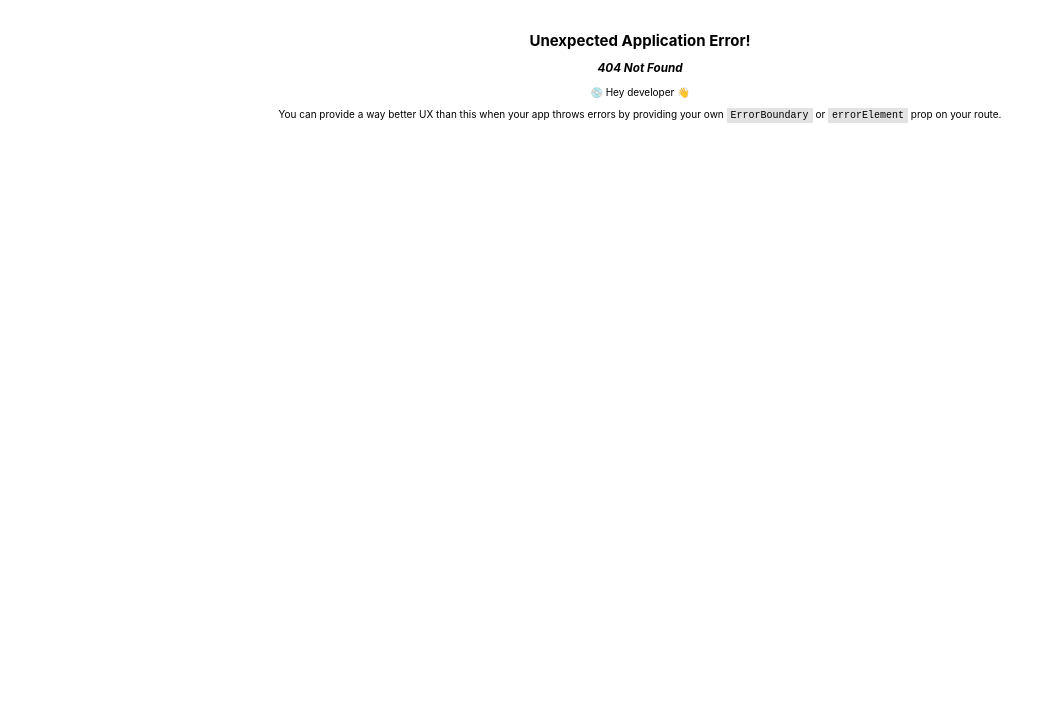
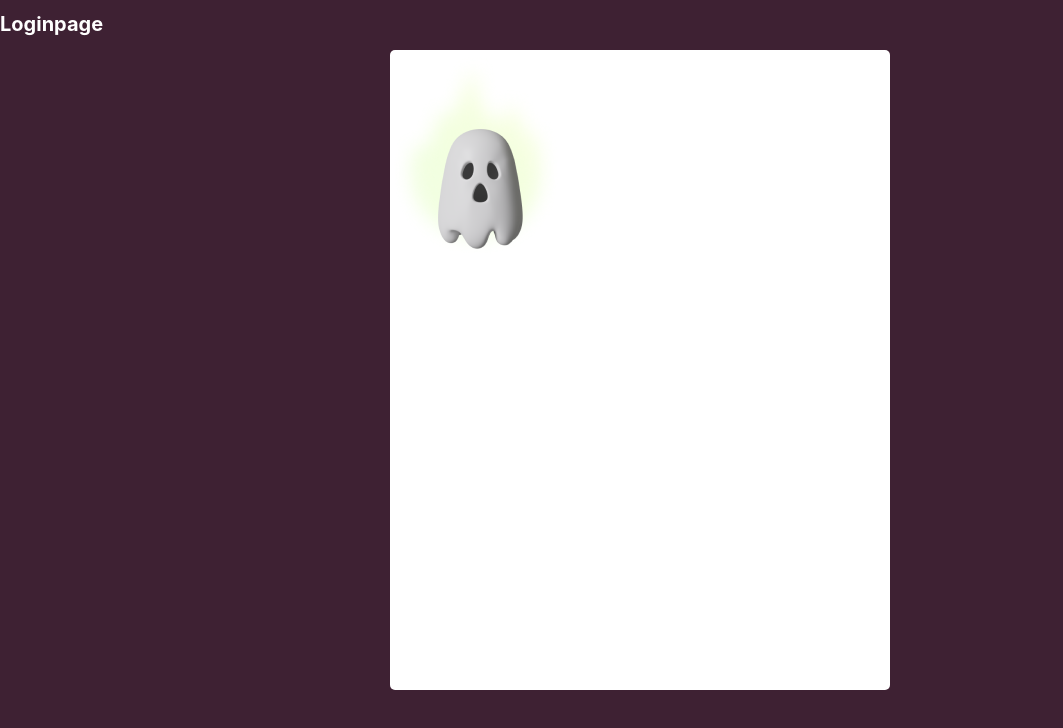
Before and after one commit to predictyson/BangBangGokGok, a React (Vite) app in the folder FrontEnd/: page /login in a window 1280 px wide. Before the commit this address had no page. Shown: the top 728 px of the page, without its empty margins (0-1063 px from the left). Built offline with nearby package versions, Linux system fonts and the light colour scheme.

Commit message:
✨ feat: 로그인, 회원가입 페이지 레이아웃 생성

```diff
--- /dev/null
+++ b/FrontEnd/src/components/Auth/LoginSection.tsx
@@ -0,0 +1,20 @@
+import React from "react";
+import styled from "styled-components";
+import Gost from "@/assets/Auth/Gost.png";
+
+export default function LoginSection() {
+  return (
+    <Container>
+      <img src={Gost} />
+      <h1>LoginSection</h1>
+    </Container>
+  );
+}
+
+const Container = styled.div`
+  width: 50rem;
+  height: 80vh;
+  border-radius: 0.5rem;
+  margin: auto auto;
+  background-color: white;
+`;
--- a/FrontEnd/src/main.tsx
+++ b/FrontEnd/src/main.tsx
@@ -14,6 +14,8 @@ const GlobalStyle = createGlobalStyle`
   html{
     font-size: 62.5%; // percent of the font size of your browser // 1rem = 10px
     box-sizing: border-box;
+    background-color: #3E2133;
+    color: white;
     font-family: "Pretendard Variable", Pretendard, -apple-system, BlinkMacSystemFont, system-ui, Roboto, "Helvetica Neue", "Segoe UI", "Apple SD Gothic Neo", "Noto Sans KR", "Malgun Gothic", "Apple Color Emoji", "Segoe UI Emoji", "Segoe UI Symbol", sans-serif;
   }
   body{
--- /dev/null
+++ b/FrontEnd/src/pages/Auth/LoginPage.tsx
@@ -0,0 +1,17 @@
+import React from "react";
+import styled from "styled-components";
+import LoginSection from "@components/Auth/LoginSection";
+
+export default function LoginPage() {
+  return (
+    <Container>
+      <h1>Loginpage</h1>
+      <LoginSection />
+    </Container>
+  );
+}
+
+const Container = styled.div`
+  width: 100%;
+  height: 100%;
+`;
--- /dev/null
+++ b/FrontEnd/src/pages/Auth/SingUpPage.tsx
@@ -0,0 +1,15 @@
+import React from "react";
+import styled from "styled-components";
+
+export default function SignUpPage() {
+  return (
+    <Container>
+      <h1>joinpage</h1>
+    </Container>
+  );
+}
+
+const Container = styled.div`
+  width: 100%;
+  height: 100%;
+`;
--- a/FrontEnd/src/pages/Root.tsx
+++ b/FrontEnd/src/pages/Root.tsx
@@ -1,5 +1,5 @@
 import React, { useState, useEffect } from "react";
 
 export default function Root() {
-  return;
+  return <>hi</>;
 }
```
Also changed, not shown: FrontEnd/src/router.tsx (+8 -2 lines), FrontEnd/src/assets/Auth/Gost.png (added).
